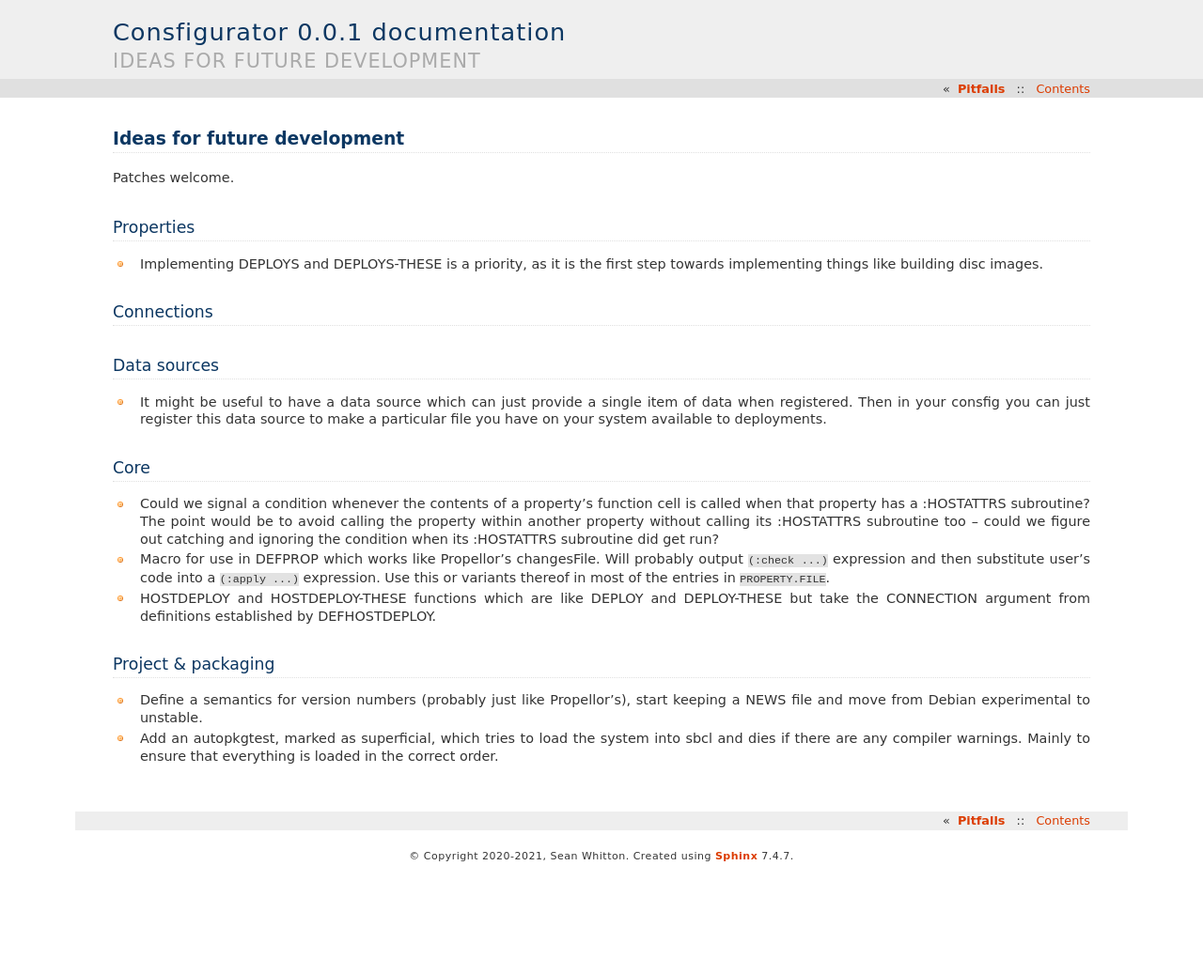
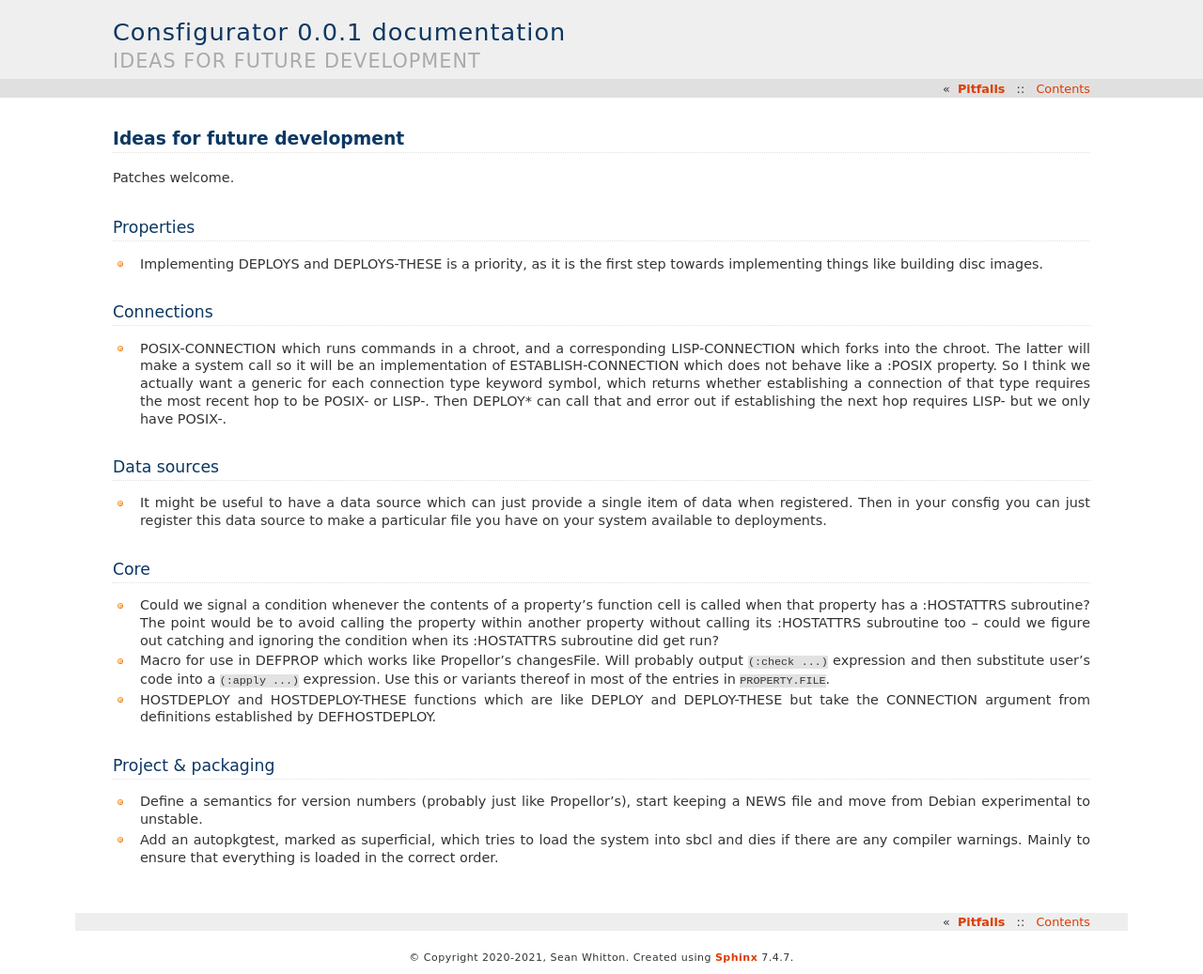
Before and after one commit to spwhitton/consfigurator, a Sphinx documentation site: the page built from doc/ideas.rst, in a window 1280 px wide. Shown: the whole page at 94% size. Built offline with Sphinx 7.4.7, drawn with Linux system fonts in a browser that asks for light colours; before the commit the page ends 929 px from its top, so only the background shows below that.

Commit message:
rough requirements for chroot connection types
Signed-off-by: Sean Whitton <spwhitton@spwhitton.name>

```diff
--- a/doc/ideas.rst
+++ b/doc/ideas.rst
@@ -11,6 +11,15 @@ Properties
 
 Connections
 -----------
+
+- POSIX-CONNECTION which runs commands in a chroot, and a corresponding
+  LISP-CONNECTION which forks into the chroot.  The latter will make a system
+  call so it will be an implementation of ESTABLISH-CONNECTION which does not
+  behave like a :POSIX property.  So I think we actually want a generic for
+  each connection type keyword symbol, which returns whether establishing a
+  connection of that type requires the most recent hop to be POSIX- or LISP-.
+  Then DEPLOY* can call that and error out if establishing the next hop
+  requires LISP- but we only have POSIX-.
 
 Data sources
 ------------
```
